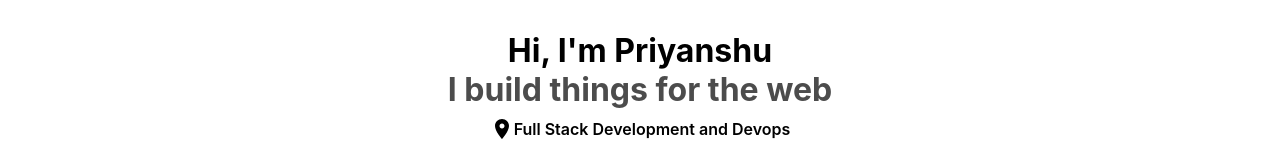
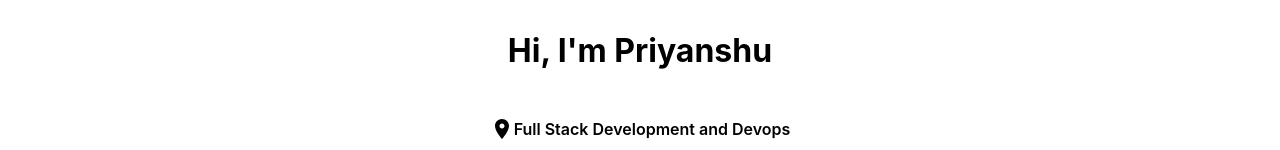
Before and after one commit to priyanshu16095/portfolio, a React (Vite) app: page / in a window 1280 px wide. Shown: the part 175-325 px from the top of the page. Built offline with nearby package versions, Linux system fonts and the light colour scheme.

Commit message:
added new animation

```diff
--- a/src/components/style.css
+++ b/src/components/style.css
@@ -4,6 +4,7 @@
     --darkColor: #31363F;
     --blueColor: #0071e3;
     --backgroundColor: #f5f5f7;
+    --animationSpeed: 3s;
 }
 
 .contactContainer, .whatiknowContainer, .projectsContainer {
@@ -119,6 +120,50 @@
 .about {
     align-items: center;
 }
+
+
+/* .hi {
+    position: relative;
+}
+.hi::before, .hi::after {
+    content: "";
+    position: absolute;
+    top: 0;
+    bottom: 0;
+    left: 0;
+    right: 0;
+}
+.hi::before {
+    background-color: white;
+    animation: typewriter var(--animationSpeed) steps(17) 1s forwards;
+}
+.hi::after {
+    width: 0.25rem;
+    background-color: black;
+    animation: typewriter var(--animationSpeed) steps(17) 1s forwards,
+     blink 750ms steps(18) infinite;
+} */
+.build {
+    opacity: 0;
+    transform: translateY(3rem);
+    animation: fadeInUp 2s ease forwards;
+}
+@keyframes typewriter {
+    to {
+        left: 100%;
+    }
+}
+@keyframes blink {
+    to {
+        background-color: transparent;
+    }
+}
+@keyframes fadeInUp {
+    to {
+        opacity: 1;
+        transform: translateY(0);
+    }
+}
 .build {
     color: rgba(0, 0, 0, 0.7);
 }
--- a/src/index.css
+++ b/src/index.css
@@ -50,7 +50,7 @@ p {
   max-width: 100%;
   margin: auto;
   background-color: white;
-  margin-bottom: 2rem;
+  /* margin-bottom: 2rem; */
 }
 
 /* ------------------------DARK-MODE------------------ */
@@ -231,7 +231,7 @@ button:hover {
     font-size: 1.3rem;
   }
   .link {
-    font-weight: 450;
+    font-weight: 400;
     font-size: 1rem;
   }
   .button {
@@ -306,9 +306,6 @@ button:hover {
   .modalBody {
     width: 100%;
   }
-  .miniprojects {
-    margin-bottom: 1rem;
-  }
 
   .navbarBody {
     padding: .5rem !important;
@@ -336,7 +333,7 @@ button:hover {
     max-width: 80%;
     margin: auto;
     gap: .5rem;
-    padding: 3rem 0rem;
+    padding: 2rem 0rem;
   }
   .fullstack {
     margin-top: 1rem;
```
